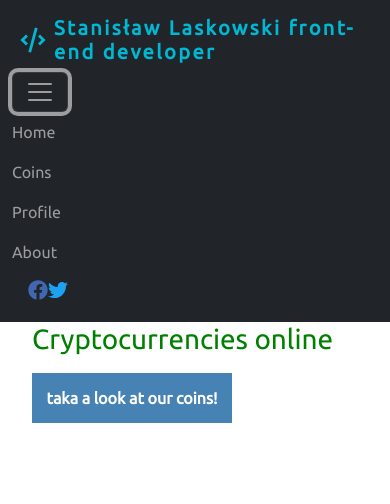
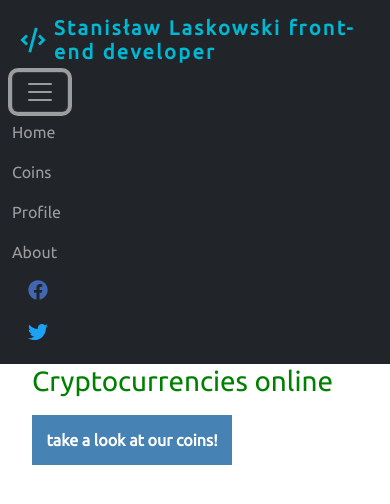
Before and after one commit to laszej/wykresy, a Next.js app: page / in a window 390 px wide. Both pictures are taken after a click on the button "Toggle navigation". Shown: the top 504 px of the page. Built offline with nearby package versions, Linux system fonts and the light colour scheme.

Commit message:
Initial comm

```diff
--- a/components/Navbar.js
+++ b/components/Navbar.js
@@ -41,7 +41,7 @@ const Navbar = () => {
                 <a className="nav-link">About</a>
               </Link>
             </li>
-            <div className="nav-item ms-3" style={{display: "flex", flexDirection: "row"}}>
+            <div className="nav-item ms-3" id="socials">
               <a href="https://www.facebook.com/laszej" target="_blank" rel="noopener noreferrer" className="nav-link">
               <Image src={facebook} alt="Code" height={20} width={20} style={{fill: "#4267B2"}}/>
               </a>
--- a/pages/index.js
+++ b/pages/index.js
@@ -20,7 +20,7 @@ export default function Home() {
     <div className={styles.container} >
 
       <h1 className={styles.homePageTitle}> Cryptocurrencies online</h1>
-      <button className={styles.button} onClick={()=>router.push("/coins")}>taka a look at our coins!</button>
+      <button className={styles.button} onClick={()=>router.push("/coins")}>take a look at our coins!</button>
     </div>
     </>
   );
--- a/styles/globals.css
+++ b/styles/globals.css
@@ -22,3 +22,19 @@ h3{
 h4{
   font-family: 'Ubuntu', sans-serif;
 }
+
+.nav-item ms-3{
+  display: flex;
+  flex-direction:row;
+}
+
+#socials{
+  display:flex;
+}
+
+@media only screen and (max-width: 600px) {
+  #socials{
+    display:flex;
+    flex-direction: column;
+  }
+}
```
